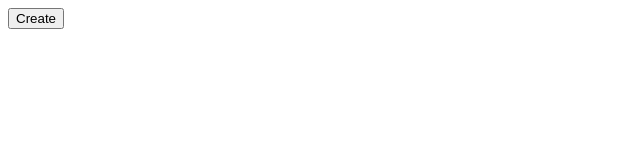
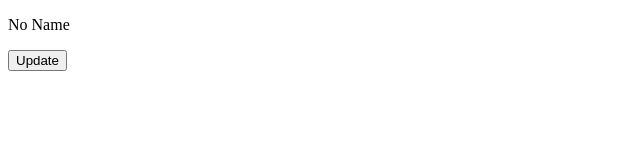
Before and after one commit to vinoddsce/Nisha-JS, a plain HTML site: page index.html in a window 1280 px wide. Shown: the whole page, without its empty margins (0-640 px from the left). Drawn offline with Linux system fonts and the light colour scheme.

Commit message:
Demo of event and data binding in html

```diff
--- a/index.html
+++ b/index.html
@@ -6,17 +6,26 @@
     <meta name="viewport" content="width=device-width, initial-scale=1.0">
     <meta http-equiv="X-UA-Compatible" content="ie=edge">
     <title>Document</title>
+
+    <script type="text/javascript">
+
+        function updateElement(event) {
+            var element = document.getElementById("name");
+            element.innerHTML = "<span>VinodKumarM</span>";
+        }
+
+    </script>
+
 </head>
 
 <body>
 
     <div id="root">
 
+        <p id="name">No Name</p>
+        <button type="button" onclick="updateElement(this)">Update</button>
     </div>
 
-    <button onclick="loadData(this)">Create</button>
-    <!-- <script src="index.js"></script> -->
-    <script src="ajax.js"></script>
 </body>
 
 </html>
```
